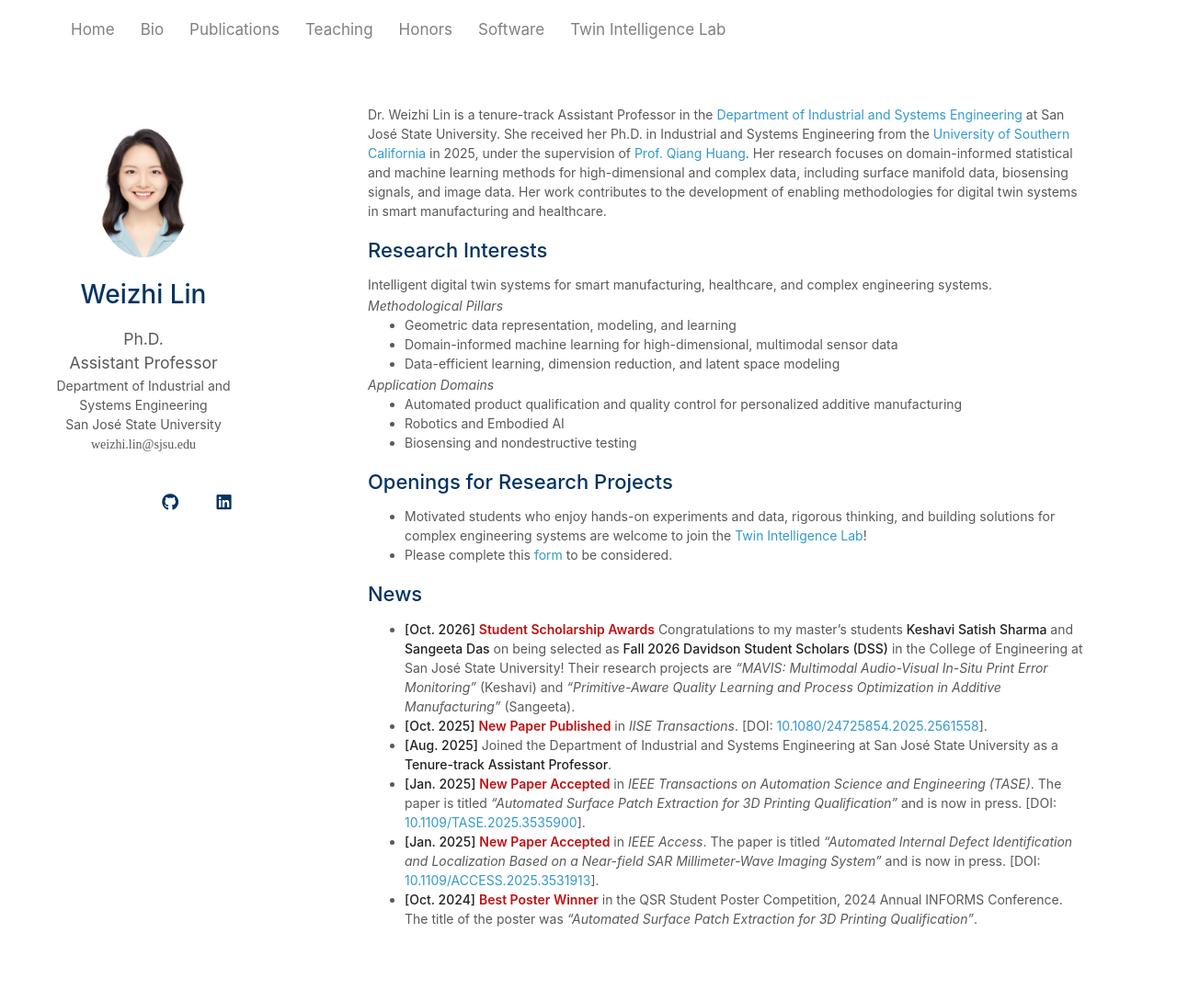
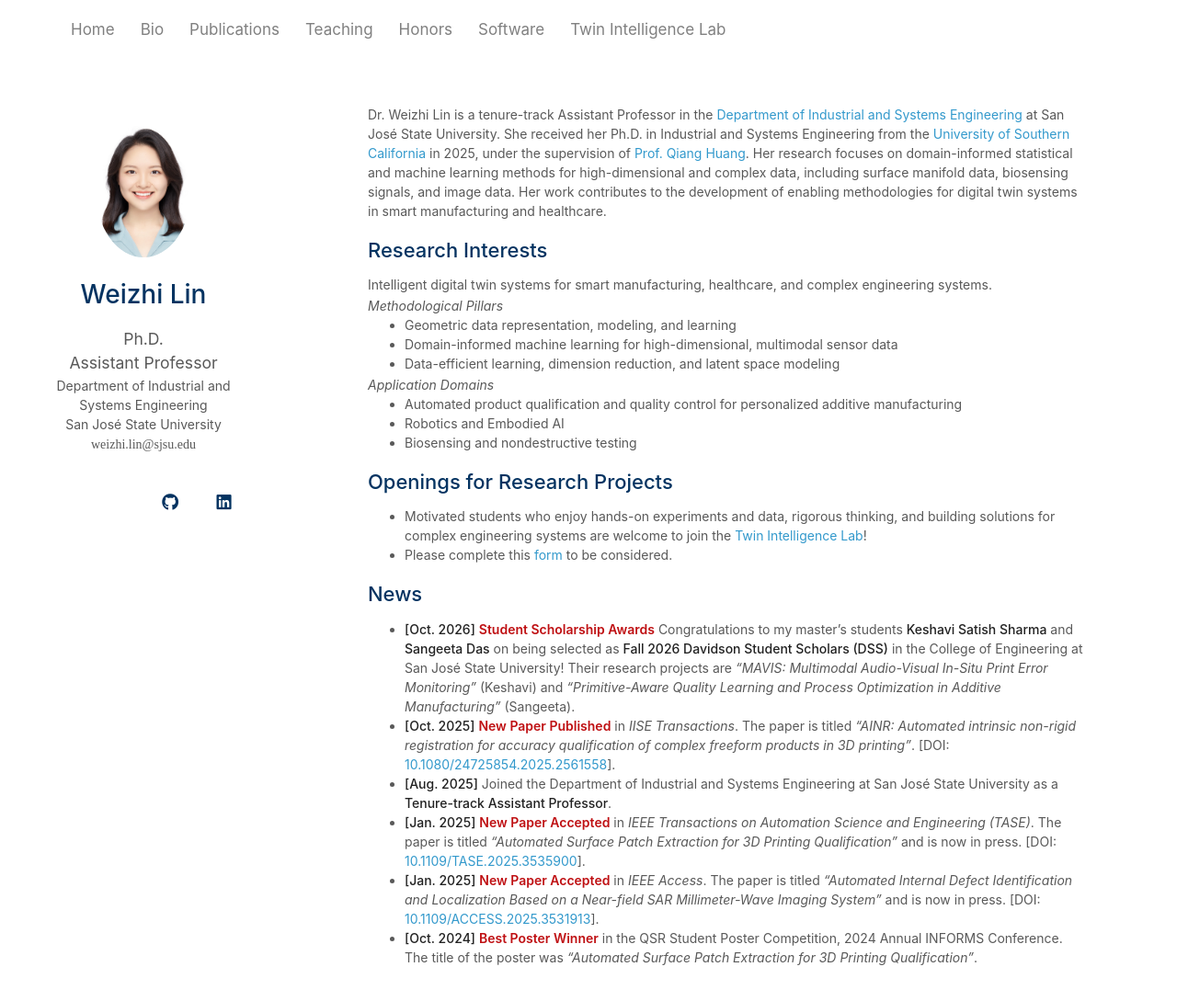
Before and after one commit to weizhi-lin/weizhi-lin.github.io, a Jekyll site: the page built from index.md, in a window 1280 px wide and 1143 px high. Shown: the top 1089 px of the window at 92% size. Built offline with Jekyll 4.4.1, drawn with Linux system fonts in a browser that asks for light colours; a style sheet for code colours, icons or effects is not loaded.

Commit message:
Update news section with new paper details

```diff
--- a/index.md
+++ b/index.md
@@ -32,7 +32,7 @@ Dr. Weizhi Lin is a tenure-track Assistant Professor in the [Department of Indus
 
 ## News
 - **[Oct. 2026]** **<strong style="color:#BF1013; font-weight:600">Student Scholarship Awards</strong>** Congratulations to my master's students **Keshavi Satish Sharma** and **Sangeeta Das** on being selected as **Fall 2026 Davidson Student Scholars (DSS)** in the College of Engineering at San José State University! Their research projects are *“MAVIS: Multimodal Audio-Visual In-Situ Print Error Monitoring”* (Keshavi) and *“Primitive-Aware Quality Learning and Process Optimization in Additive Manufacturing”* (Sangeeta).
-- **[Oct. 2025]** **<strong style="color:#BF1013; font-weight:600">New Paper Published</strong>** in *IISE Transactions*. [DOI: <a href="https://doi.org/10.1080/24725854.2025.2561558" target="_blank">10.1080/24725854.2025.2561558</a>].
+- **[Oct. 2025]** **<strong style="color:#BF1013; font-weight:600">New Paper Published</strong>** in *IISE Transactions*. The paper is titled *"AINR: Automated intrinsic non-rigid registration for accuracy qualification of complex freeform products in 3D printing"*. [DOI: <a href="https://doi.org/10.1080/24725854.2025.2561558" target="_blank">10.1080/24725854.2025.2561558</a>].
 - **[Aug. 2025]** Joined the Department of Industrial and Systems Engineering at San José State University as a **Tenure-track Assistant Professor**.
 - **[Jan. 2025]** **<strong style="color:#BF1013; font-weight:600">New Paper Accepted</strong>** in *IEEE Transactions on Automation Science and Engineering (TASE)*. The paper is titled *“Automated Surface Patch Extraction for 3D Printing Qualification”* and is now in press. [DOI: <a href="https://doi.org/10.1109/TASE.2025.3535900" target="_blank">10.1109/TASE.2025.3535900</a>].
 - **[Jan. 2025]** **<strong style="color:#BF1013; font-weight:600">New Paper Accepted</strong>** in *IEEE Access*. The paper is titled *“Automated Internal Defect Identification and Localization Based on a Near-field SAR Millimeter-Wave Imaging System”* and is now in press. [DOI: <a href="https://doi.org/10.1109/ACCESS.2025.3531913" target="_blank">10.1109/ACCESS.2025.3531913</a>].
```
